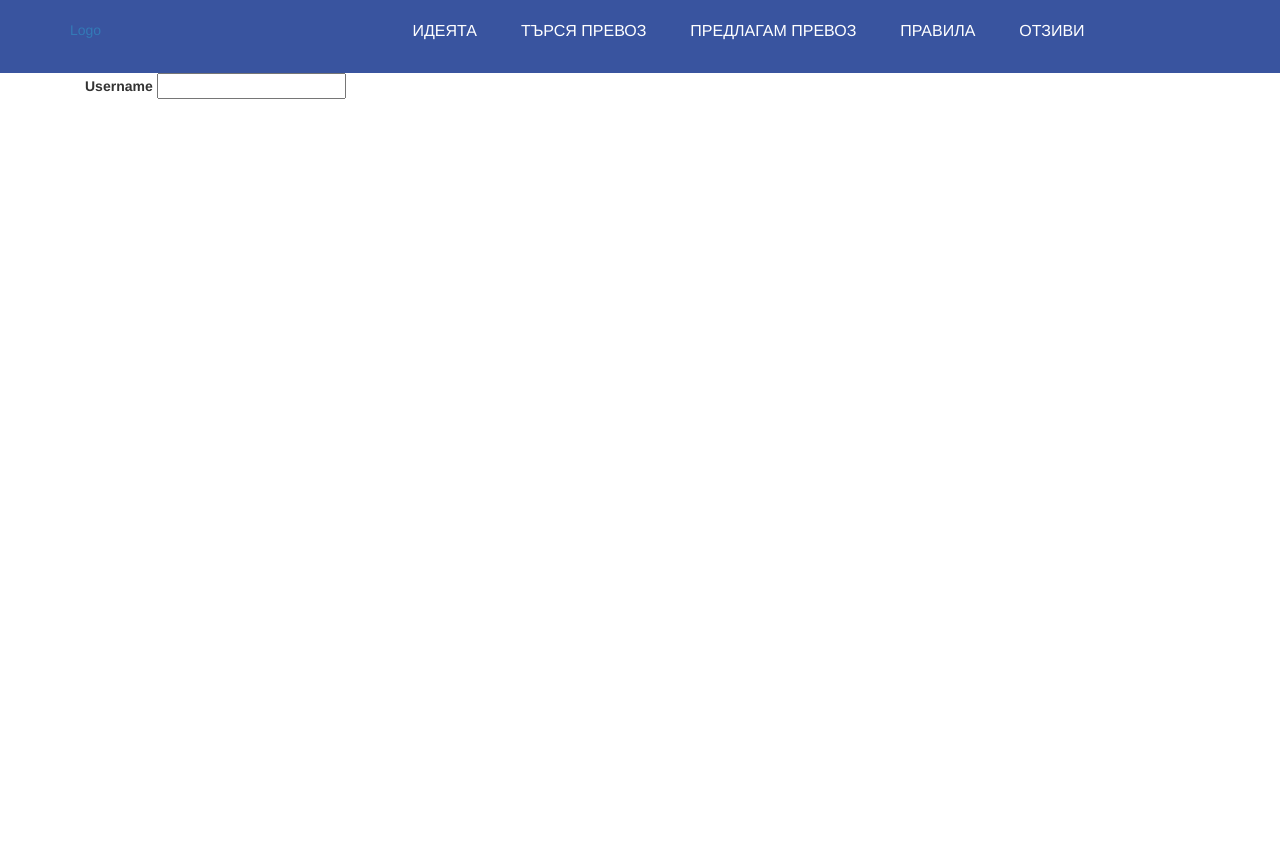
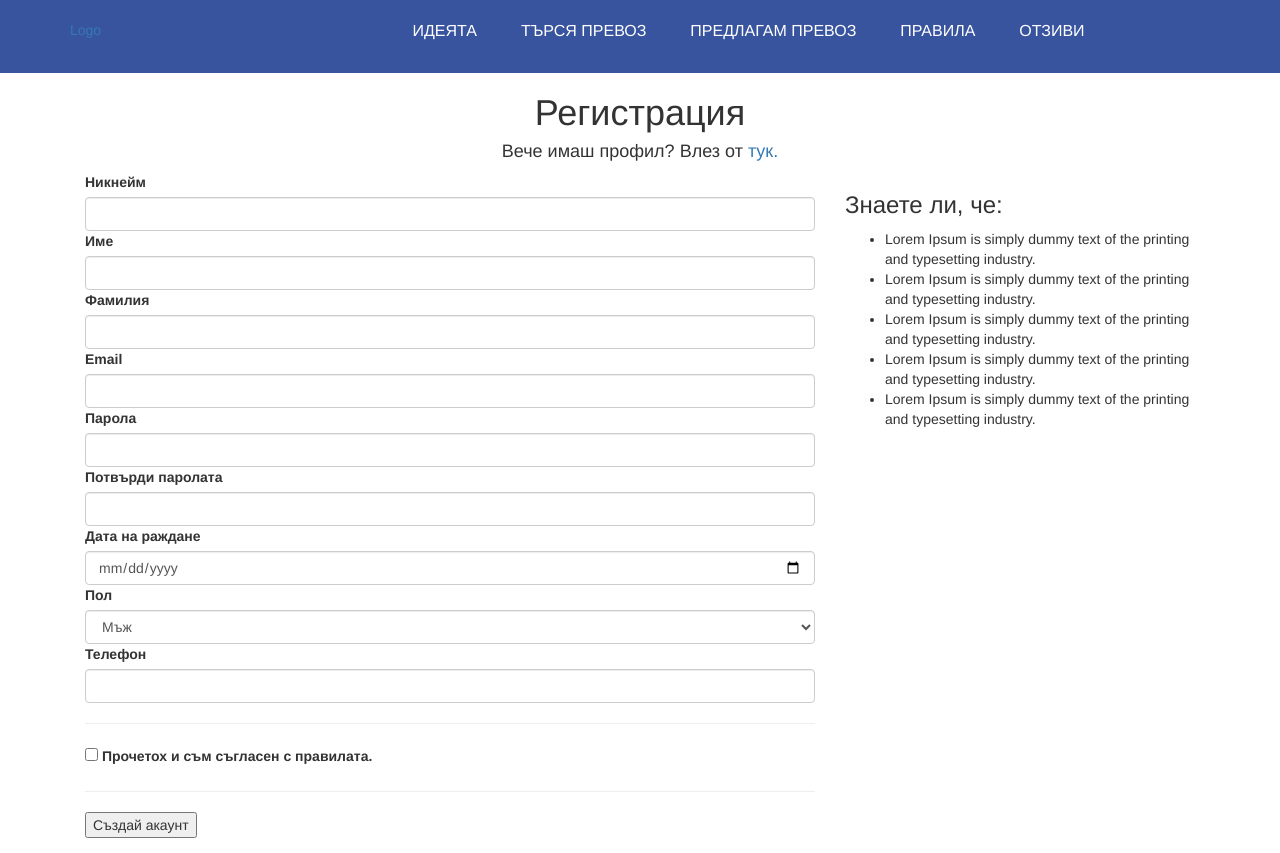
Before and after one commit to Boryana-Baeva/SoftUni-Project-TravelShare, a PHP site: page /register.html in a window 1280 px wide. Before the commit the page ends 99 px from the top, so only its background shows below. Run offline with PHP 8.4, Linux system fonts and the light colour scheme.

Commit message:
register page

```diff
--- a/css/styles.css
+++ b/css/styles.css
@@ -76,6 +76,12 @@
 #idea #ideaButton button:hover{
     border-color: #39549f;
 }
+#registerForm h1{
+    text-align: center;
+}
+#registerForm h4{
+    text-align: center;
+}
 @media screen and (max-width: 990px){
     #header .menuDesktop{
         display: none;
--- a/index.html
+++ b/index.html
@@ -2,6 +2,7 @@
 <html lang="en">
 <head>
     <meta charset="UTF-8">
+    <meta name="viewport" content="width=device-width" />
     <link rel="stylesheet" type="text/css" href="css/styles.css">
     <link href="css/bootstrap.min.css" rel="stylesheet">
     <title>Title</title>
--- a/register.html
+++ b/register.html
@@ -2,6 +2,7 @@
 <html lang="en">
 <head>
     <meta charset="UTF-8">
+    <meta name="viewport" content="width=device-width" />
     <link rel="stylesheet" type="text/css" href="css/styles.css">
     <link href="css/bootstrap.min.css" rel="stylesheet">
     <title>Title</title>
@@ -32,13 +33,53 @@
 </div>
 <div id="registerForm">
     <div class="container">
-        <div class="col-xs-12 col-sm-12 col-md-12">
+        <div class="col-xs-12 col-sm-12">
+            <h1>Регистрация</h1>
+            <h4>Вече имаш профил? Влез от <a href="login.html">тук.</a></h4>
+        </div>
+        <div class="col-xs-12 col-sm-6 col-md-8">
             <form method="post">
                 <div class="form-group">
-                    <label for="">Username</label>
-                    <input type="text" id="username">
+                    <label for="username">Никнейм</label>
+                    <input type="text" class="form-control" id="username">
+                    <label for="firstName">Име</label>
+                    <input type="text" id="firstName" class="form-control">
+                    <label for="lastName">Фамилия</label>
+                    <input type="text" id="lastName" class="form-control">
+                    <label for="email">Email</label>
+                    <input type="email" id="email" class="form-control">
+                    <label for="password">Парола</label>
+                    <input type="password" id="password" class="form-control">
+                    <label for="confirmPassword">Потвърди паролата</label>
+                    <input type="password" id="confirmPassword" class="form-control">
+                    <label for="birthday">Дата на раждане</label>
+                    <input type="date" id="birthday" class="form-control">
+                    <label for="username">Пол</label>
+                    <select class="form-control" id="gender">
+                        <option value="male">Мъж</option>
+                        <option value="female">Жена</option>
+                    </select>
+                    <label for="phoneNumber">Телефон</label>
+                    <input type="text" id="phoneNumber" class="form-control">
+                    <hr>
+                    <label for="rules">
+                        <input type="checkbox" class="form-check-input" id="rules">
+                        Прочетох и съм съгласен с правилата.
+                    </label>
+                    <hr>
+                    <button type="submit" id="createAcc">Създай акаунт</button>
                 </div>
             </form>
+        </div>
+        <div class="col-xs-12 col-sm-6 col-md-4">
+            <h3>Знаете ли, че:</h3>
+            <ul>
+                <li>Lorem Ipsum is simply dummy text of the printing and typesetting industry.</li>
+                <li>Lorem Ipsum is simply dummy text of the printing and typesetting industry.</li>
+                <li>Lorem Ipsum is simply dummy text of the printing and typesetting industry.</li>
+                <li>Lorem Ipsum is simply dummy text of the printing and typesetting industry.</li>
+                <li>Lorem Ipsum is simply dummy text of the printing and typesetting industry.</li>
+            </ul>
         </div>
     </div>
 </div>
```
